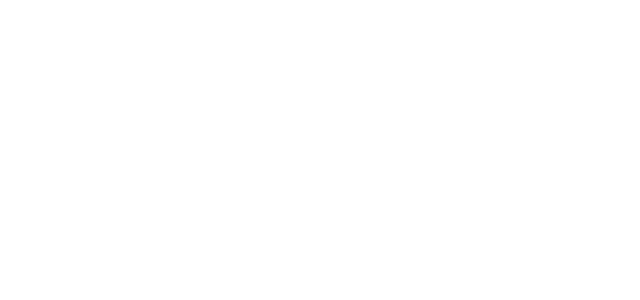
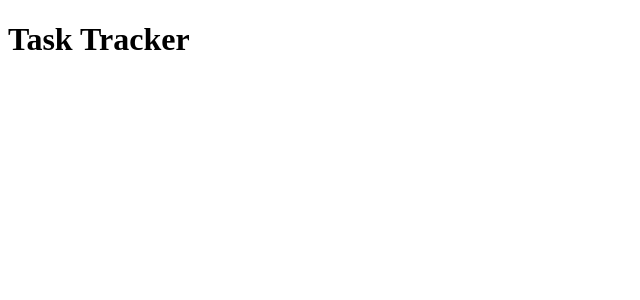
Before and after one commit to nekablair/react-crash, a React (Vite) app: page / in a window 1280 px wide. Shown: the top 300 px of the page, without its empty margins (0-640 px from the left). Built offline with nearby package versions, Linux system fonts and the light colour scheme.

Commit message:
default prop usage in header, place under component declaration

```diff
--- a/src/components/Header.jsx
+++ b/src/components/Header.jsx
@@ -7,5 +7,9 @@ const Header = (props) => {
     </header>
   )
 }
+// example of default props use
+Header.defaultProps = {
+    title: 'Task Tracker'
+}
 
 export default Header
```
